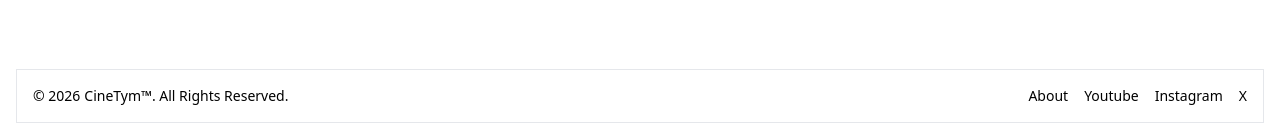
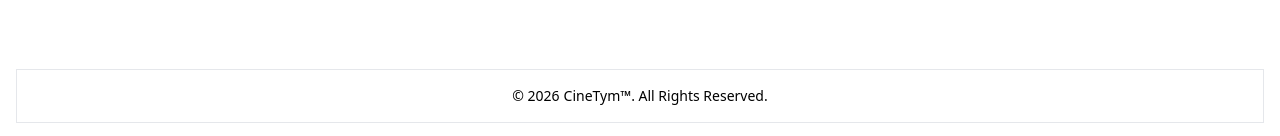
Before and after one commit to vinothkumarS1710/CineTym, a React (Vite) app: page / in a window 1280 px wide. Shown: the part 748-884 px from the top of the page. Built offline with nearby package versions, Linux system fonts and the light colour scheme; no server answers.

Commit message:
addCardIntraction

```diff
--- a/src/components/Footer.jsx
+++ b/src/components/Footer.jsx
@@ -3,7 +3,7 @@ import { NavLink } from "react-router-dom"
 const Footer = () => {
   return (
     <footer className="bg-neutral-primary-soft rounded-base shadow-xs border border-default m-4">
-    <div className="w-full mx-auto max-w-screen-xl p-4 flex flex-col items-center text-center md:flex-row md:justify-between md:text-left">
+    <div className="w-full mx-auto max-w-screen-xl p-4 flex flex-col items-center text-center md:flex-row md:justify-center md:text-left">
 
         <span className="text-sm text-body">
         © 2026
@@ -11,20 +11,7 @@ const Footer = () => {
         All Rights Reserved.
         </span>
 
-        <ul className="flex flex-wrap justify-center gap-4 mt-3 text-sm font-medium text-body md:mt-0">
-        <li>
-            <NavLink to="#" className="hover:underline">About</NavLink>
-        </li>
-        <li>
-            <NavLink to="https://www.youtube.com" className="hover:underline">Youtube</NavLink>
-        </li>
-        <li>
-            <NavLink to="https://www.instagram.com" className="hover:underline">Instagram</NavLink>
-        </li>
-        <li>
-            <NavLink to="https://x.com" className="hover:underline">X</NavLink>
-        </li>
-        </ul>
+
 
     </div>
     </footer>
```
